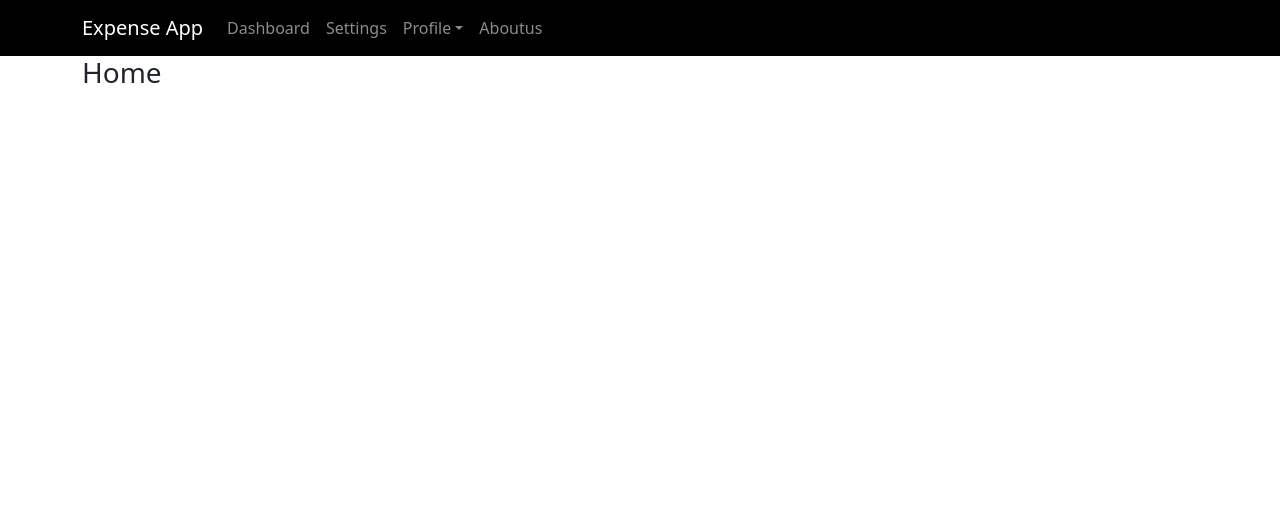
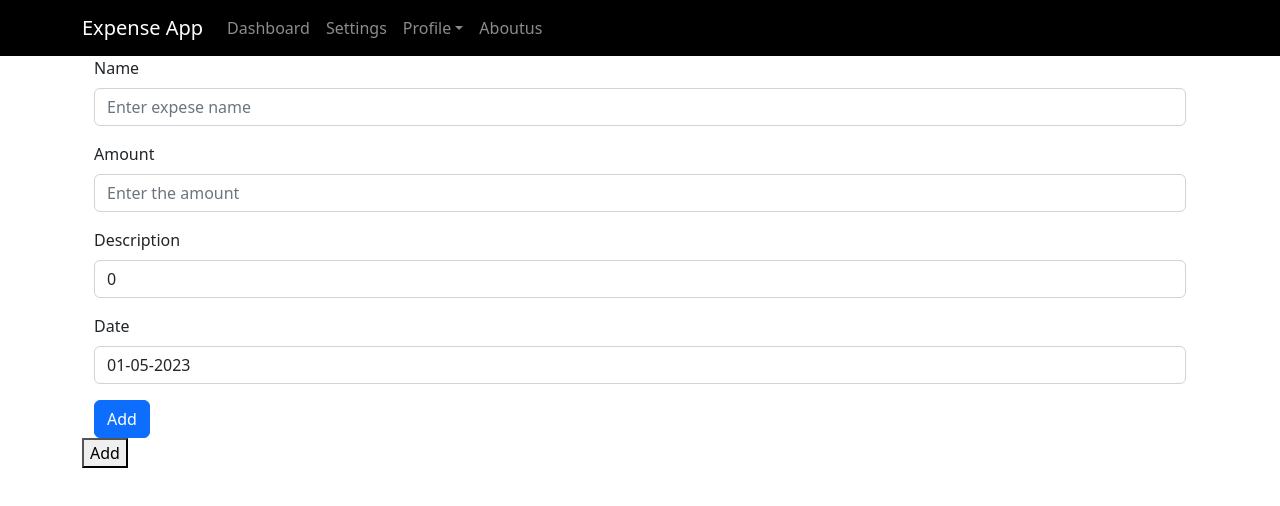
Before and after one commit to bavimane/expense-app, a React (Create React App) app: page /home in a window 1280 px wide. Shown: the top 506 px of the page. Built offline with nearby package versions, Linux system fonts and the light colour scheme; sample sign-in values are in the browser's storage.

Commit message:
categories crud operation

```diff
--- a/src/actions/CategoryAction.js
+++ b/src/actions/CategoryAction.js
@@ -1,6 +1,6 @@
 import axios from "axios";
 
-export const category = (category) => {
+export const setCategory = (category) => {
   return {
     type: "ADD_CATEGORY",
     payload: category,
@@ -22,7 +22,7 @@ export const asyncAddCategories = (categoryFormData) => {
     axios
       .post("http://localhost:3066/api/categories", categoryFormData, headers)
       .then((response) => {
-        dispatch(category(response.data));
+        dispatch(setCategory(response.data));
       })
       .catch((error) => {
         alert(error);
@@ -45,7 +45,7 @@ export const asyncCategoryList = () => {
     axios
       .get("http://localhost:3066/api/categories", headers)
       .then((response) => {
-        dispatch(category(response.data));
+        dispatch(setCategory(response.data));
       })
       .catch((error) => {
         alert(error);
@@ -71,7 +71,7 @@ export const asyncCategoryUpdate = (categoryFormData) => {
         headers
       )
       .then((response) => {
-        dispatch(category(response.data));
+        dispatch(setCategory(response.data));
       })
       .catch((error) => {
         alert(error);
--- a/src/components/Catagories.js
+++ b/src/components/Catagories.js
@@ -1,9 +1,6 @@
 import { useState, useEffect } from "react";
 import Container from "react-bootstrap/Container";
-import {
-  asyncCategoryList,
-  asyncCategoryUpdate,
-} from "../actions/CategoryAction";
+import { asyncCategoryUpdate } from "../actions/CategoryAction";
 import { useSelector, useDispatch } from "react-redux";
 
 const Catagories = () => {
@@ -12,7 +9,7 @@ const Catagories = () => {
   const dispatch = useDispatch();
 
   useEffect(() => {
-    dispatch(asyncCategoryList());
+    dispatch(asyncCategoryUpdate());
   }, [dispatch]);
 
   const handleCategoryChange = (e) => {
@@ -31,7 +28,18 @@ const Catagories = () => {
     dispatch(asyncCategoryUpdate(categoryFormData));
     setCategories([]);
   };
-  console.log(categoryName);
+
+  const handleRemove = (removeItem) => {
+    const removeCategory = categoryName.filter((category) => {
+      return category !== removeItem;
+    });
+    dispatch(
+      asyncCategoryUpdate({
+        name: removeCategory,
+      })
+    );
+  };
+
   return (
     <div>
       <Container>
@@ -45,10 +53,17 @@ const Catagories = () => {
           <input type="submit" value="Add" />
         </form>
         <ul>
-          {categoryName.map((category) => {
+          {categoryName.map((category, id) => {
             return (
-              <li>
-                {category} <button>x</button>
+              <li key={id}>
+                {category}
+                <button
+                  onClick={() => {
+                    handleRemove(category);
+                  }}
+                >
+                  x
+                </button>
               </li>
             );
           })}
--- /dev/null
+++ b/src/components/Expense.js
@@ -0,0 +1,98 @@
+import Form from "react-bootstrap/Form";
+import Button from "react-bootstrap/Button";
+import { Container } from "react-bootstrap";
+import { useState } from "react";
+
+const Expense = () => {
+  const expenseDate = () => {
+    const date = new Date();
+    const currentDay = String(date.getDate()).padStart(2, "0");
+    const currentMonth = String(date.getMonth() + 1).padStart(2, "0");
+    const currentYear = date.getFullYear();
+    const currentDate = `${currentDay}-${currentMonth}-${currentYear}`;
+    return currentDate;
+  };
+
+  const [name, setName] = useState("");
+  const [amount, setAmount] = useState(0);
+  const [description, setDescription] = useState("");
+  const [date, setDate] = useState(expenseDate);
+
+  const handleNameChange = (e) => {
+    setName(e.target.value);
+  };
+
+  const handleAmountChange = (e) => {
+    setAmount(e.target.value);
+  };
+
+  const handleDateChange = (e) => {
+    setDate(e.target.value);
+  };
+
+  const handleDescriptionChange = (e) => {
+    setDescription(e.target.value);
+  };
+
+  const handleSubmit = (e) => {
+    e.preventDefault();
+  };
+
+  return (
+    <>
+      <Container>
+        <Form onSubmit={handleSubmit}>
+          <Form.Group className="mb-3" controlId="name.id">
+            <Form.Label>Name</Form.Label>
+            <Form.Control
+              type="text"
+              placeholder="Enter expese name"
+              value={name}
+              onChange={handleNameChange}
+              required
+            />
+          </Form.Group>
+
+          <Form.Group className="mb-3" controlId="name.id">
+            <Form.Label>Amount</Form.Label>
+            <Form.Control
+              type="number"
+              placeholder="Enter the amount"
+              value={description}
+              onChange={handleDescriptionChange}
+              required
+            />
+          </Form.Group>
+
+          <Form.Group className="mb-3" controlId="name.id">
+            <Form.Label>Description</Form.Label>
+            <Form.Control
+              type="textarea"
+              placeholder="writr the description"
+              value={amount}
+              onChange={handleAmountChange}
+              required
+            />
+          </Form.Group>
+
+          <Form.Group className="mb-3" controlId="name.id">
+            <Form.Label>Date</Form.Label>
+            <Form.Control
+              type="textarea"
+              placeholder="writr the description"
+              value={date}
+              onChange={handleDateChange}
+              required
+            />
+          </Form.Group>
+
+          <Button variant="primary" type="submit">
+            Add
+          </Button>
+        </Form>
+      </Container>
+    </>
+  );
+};
+
+export default Expense;
--- a/src/components/Home.js
+++ b/src/components/Home.js
@@ -1,7 +1,7 @@
 import { useNavigate } from "react-router-dom";
 import { useEffect } from "react";
 import Container from "react-bootstrap/Container";
-
+import Expense from "./Expense";
 import Header from "./Header";
 
 const Home = () => {
@@ -15,12 +15,15 @@ const Home = () => {
     }
   }, [navigate, user]);
 
+  const handleExpense = () => {};
+
   return (
     <>
       <Header />
 
       <Container>
-        <h3>Home</h3>
+        <Expense />
+        <button onClick={handleExpense}>Add</button>
       </Container>
     </>
   );
```
